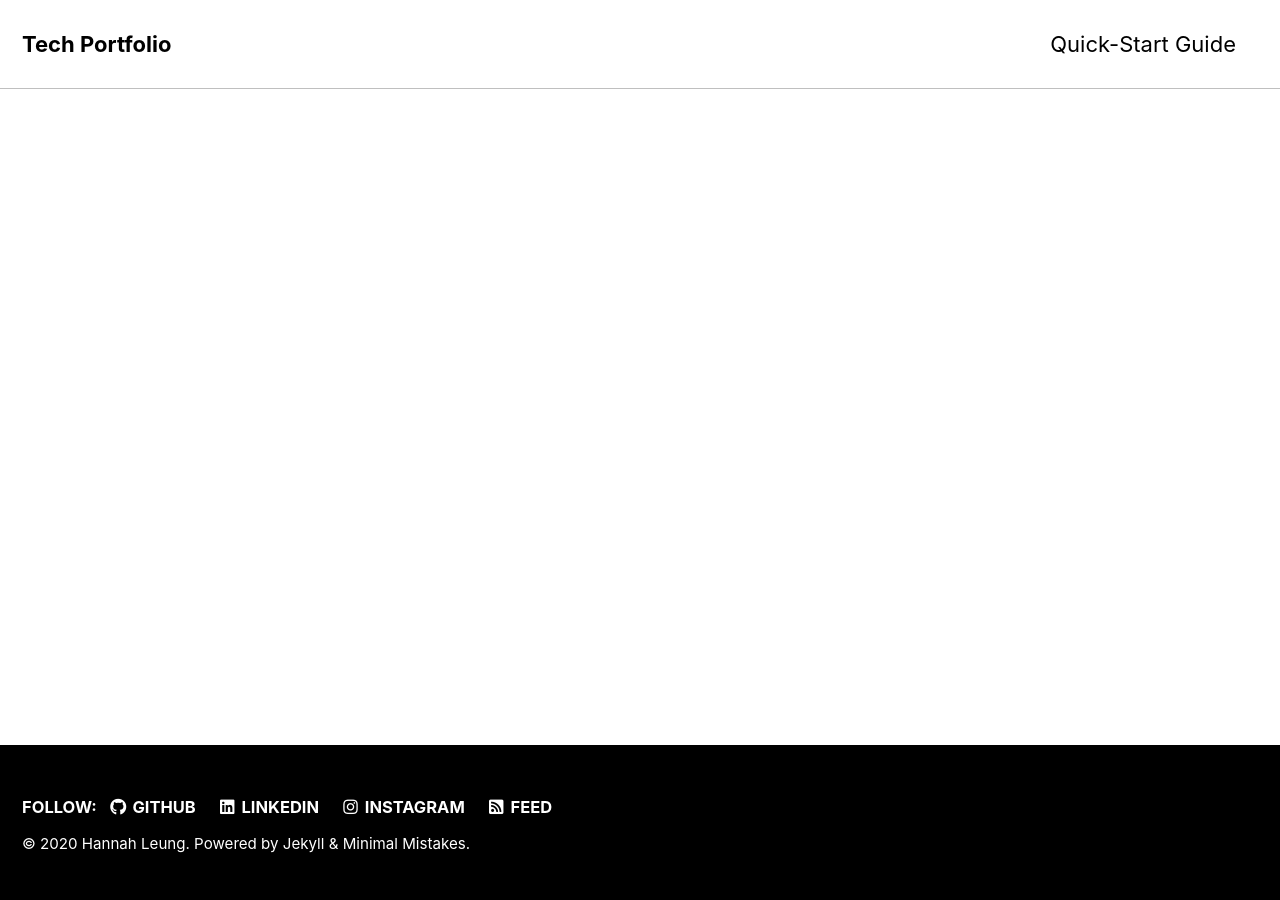
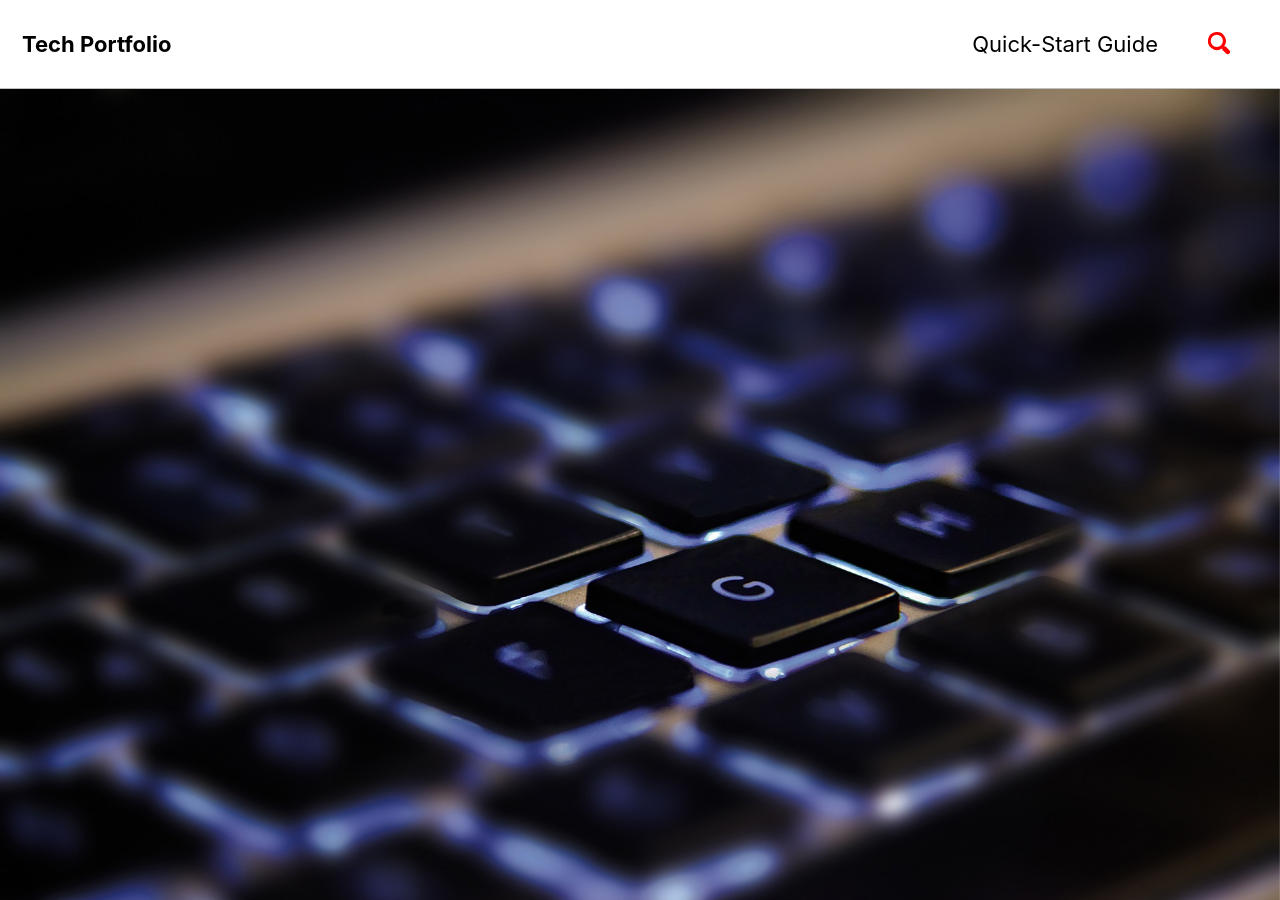
Before and after one commit to hhyleung/hhyleung.github.io, a Jekyll site: the page built from index.html, in a window 1280 px wide and 900 px high. Built offline with Jekyll 4.4.1, drawn with Linux system fonts in a browser that asks for light colours; cached includes are drawn as plain includes; the list of posts is cut into pages by our own code; some of the changed text lies outside the part shown.

Commit message:
single layout

```diff
--- a/_config.yml
+++ b/_config.yml
@@ -27,7 +27,7 @@
 teaser                   : # path of fallback teaser image, e.g. "/assets/images/500x300.png"
 logo                     : # path of logo image to display in the masthead, e.g. "/assets/images/88x88.png"
 masthead_title           : # overrides the website title displayed in the masthead, use " " for no title
-# breadcrumbs            : false # true, false (default)
+breadcrumbs              : true
 words_per_minute         : 200
 comments:
   provider               : # false (default), "disqus", "discourse", "facebook", "staticman", "staticman_v2", "utterances", "custom"
@@ -51,9 +51,9 @@
   secret                 :
 atom_feed:
   path                   : # blank (default) uses feed.xml
-search                   : # true, false (default)
+search                   : true
 search_full_content      : # true, false (default)
-search_provider          : # lunr (default), algolia, google
+search_provider          : lunr
 algolia:
   application_id         : # YOUR_APPLICATION_ID
   index_name             : # YOUR_INDEX_NAME
@@ -279,9 +279,10 @@
       path: ""
       type: posts
     values:
-      layout: splash
+      layout: single
       author_profile: true
       read_time: true
+      show_date: true
       comments: # true
       share: # true
       related: # true
@@ -290,5 +291,5 @@
       path: ""
       type: pages
     values:
-      layout: splash
+      layout: single
       author_profile: true
--- a/index.html
+++ b/index.html
@@ -1,6 +1,6 @@
 ---
-layout: splash
+layout: single
 author_profile: true
 header:
-image: /assets/images/home.jpg
+  image: "/assets/images/home.jpg"
 ---
```
